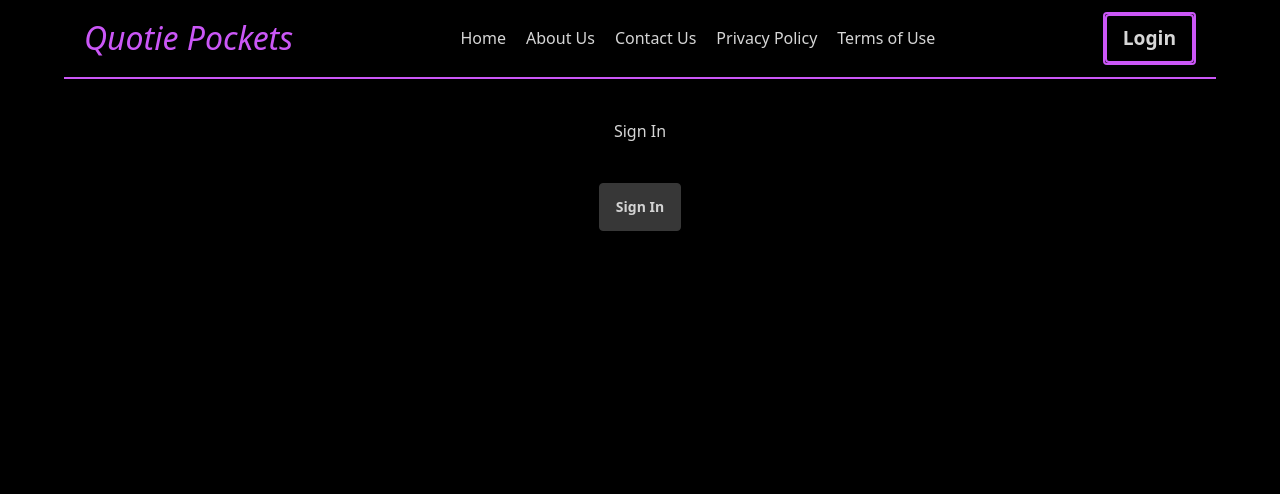
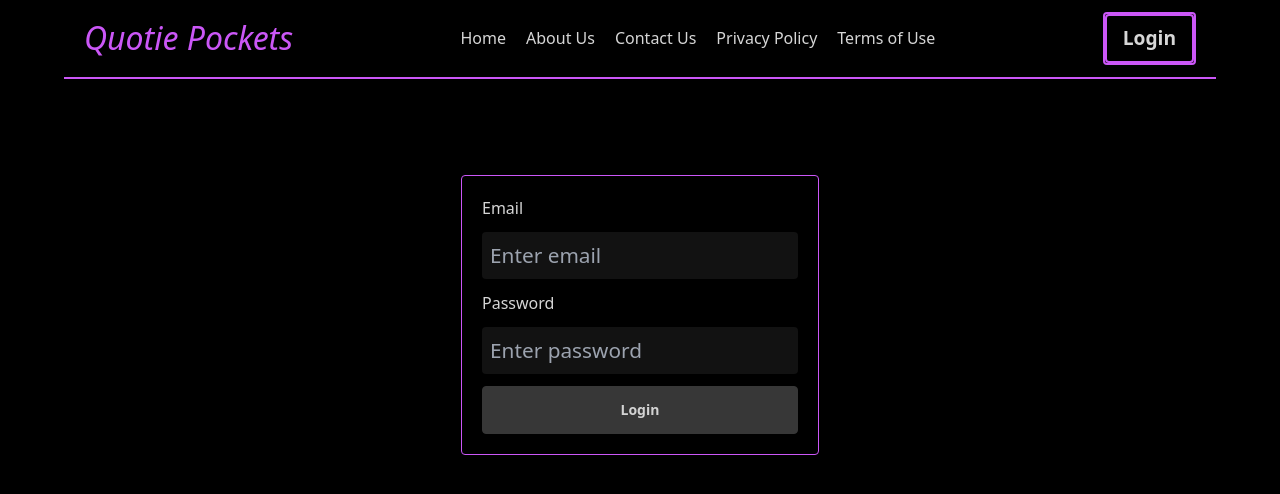
Before and after one commit to VikasMeshram2708/Quotie-Pockets, a React (Vite) app: page /signin in a window 1280 px wide. Shown: the top 494 px of the page. Built offline with nearby package versions, Linux system fonts and the light colour scheme.

Commit message:
:zap: created custom login page with validations.

```diff
--- a/src/components/Navbar.tsx
+++ b/src/components/Navbar.tsx
@@ -6,7 +6,6 @@ import { FaChevronDown } from "react-icons/fa";
 
 const SideBar = () => {
   const { pathname } = useLocation();
-  const { loginWithRedirect, user, isAuthenticated, logout } = useAuth0();
   const [toggleProfile, setToggleProfile] = useState(false);
 
   return (
@@ -104,11 +103,8 @@ const SideBar = () => {
         )}
 
         {!isAuthenticated && (
-          <button
-            onClick={() => loginWithRedirect()}
-            className="px-4 py-2 border-2 border-[--my-purple] rounded text-[1.2rem] hover:bg-purple-600 font-semibold"
-          >
-            Login
+          <button className="px-4 py-2 border-2 border-[--my-purple] rounded text-[1.2rem] hover:bg-purple-600 font-semibold">
+            <Link to="signin">Login</Link>
           </button>
         )}
       </div>
@@ -244,11 +240,8 @@ export default function Navbar() {
           )}
 
           {!isAuthenticated && (
-            <button
-              onClick={() => loginWithRedirect()}
-              className="px-4 py-2 border-2 border-[--my-purple] rounded text-[1.2rem] hover:bg-purple-600 font-semibold"
-            >
-              Login
+            <button className="px-4 py-2 border-2 border-[--my-purple] rounded text-[1.2rem] hover:bg-purple-600 font-semibold">
+              <Link to="signin">Login</Link>
             </button>
           )}
         </div>
--- a/src/page/SignIn.tsx
+++ b/src/page/SignIn.tsx
@@ -1,16 +1,99 @@
-import { useAuth0 } from "@auth0/auth0-react";
+import { SubmitHandler, useForm } from "react-hook-form";
+import toast, { Toaster } from "react-hot-toast";
+import * as z from "zod";
+
+const LoginSchema = z.object({
+  email: z.string().email(),
+  password: z
+    .string()
+    .min(5, {
+      message: "Password must be at least 5 characters long",
+    })
+    .max(150, {
+      message: "Password should not exceed more than 150 characters.",
+    }),
+});
+
+type LoginSchemaType = z.infer<typeof LoginSchema>;
 
 export default function SignIn() {
-  const { loginWithRedirect } = useAuth0();
+  const {
+    register,
+    handleSubmit,
+    formState: { errors },
+  } = useForm<LoginSchemaType>();
+
+  const handleLogin: SubmitHandler<LoginSchemaType> = (data) => {
+    try {
+      LoginSchema.parse(data);
+      console.log("received login", data);
+    } catch (e) {
+      const err = e instanceof Error;
+      if (e instanceof z.ZodError) {
+        toast.error(e?.errors[0]?.message);
+      } else {
+        toast.error(`Something went wrong :${err}`);
+      }
+    }
+  };
 
   return (
-    <section>
-      <h1 className="text-center my-10">Sign In</h1>
+    <section className="mt-24">
       <div className="flex justify-center">
-        <button type="button" onClick={() => loginWithRedirect()} className="btn btn-accent font-semibold rounded">
-          Sign In
-        </button>
+        <form
+          onSubmit={handleSubmit(handleLogin)}
+          className="border border-[--my-purple] grid p-5 rounded gap-3 items-center"
+        >
+          <div className="flex flex-col gap-3">
+            <label htmlFor="email">Email</label>
+            <input
+              type="email"
+              placeholder="Enter email"
+              className="p-2 text-[1.3rem] rounded outline-none"
+              {...register("email", {
+                required: "Email is required",
+              })}
+            />
+            {errors?.email && (
+              <p className="text-red-500 font-semibold">
+                {errors?.email?.message}
+              </p>
+            )}
+          </div>
+          <div className="flex flex-col gap-3">
+            <label htmlFor="password">Password</label>
+            <input
+              type="text"
+              placeholder="Enter password"
+              className="p-2 text-[1.3rem] rounded outline-none"
+              {...register("password", {
+                min: {
+                  value: 5,
+                  message: "Password must be at least 5 characters long",
+                },
+                max: {
+                  value: 150,
+                  message:
+                    "Password should not exceed more than 150 characters.",
+                },
+                required: "Password is required",
+              })}
+            />
+            {errors?.password && (
+              <p className="text-red-500 font-semibold">
+                {errors?.password?.message}
+              </p>
+            )}
+          </div>
+          <button
+            type="submit"
+            className="btn btn-accent font-semibold rounded"
+          >
+            Login
+          </button>
+        </form>
       </div>
+      <Toaster />
     </section>
   );
 }
```
